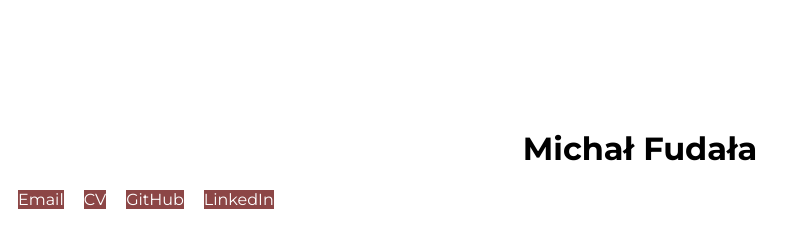
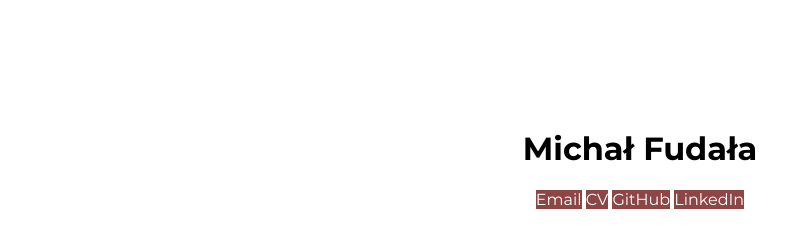
Before and after one commit to myhau/myhau.github.io, a plain HTML site: page index.html in a window 1280 px wide. Shown: the whole page, without its empty margins (0-800 px from the left). Drawn offline with Linux system fonts and the light colour scheme.

Commit message:
Update index.html

```diff
--- a/index.html
+++ b/index.html
@@ -12,13 +12,14 @@
     a {
 
         display:inline;
-        float:left;
+
         text-decoration:none;
         color:#FFFFFF;
 
         background-color:#8C4646;
-        margin-left: 10px;
-        margin-right: 10px;
+        margin-left: auto;
+        margin-right: auto;
+        text-align:center;
     }
     a:hover {
         background-color:#D96459;
```
